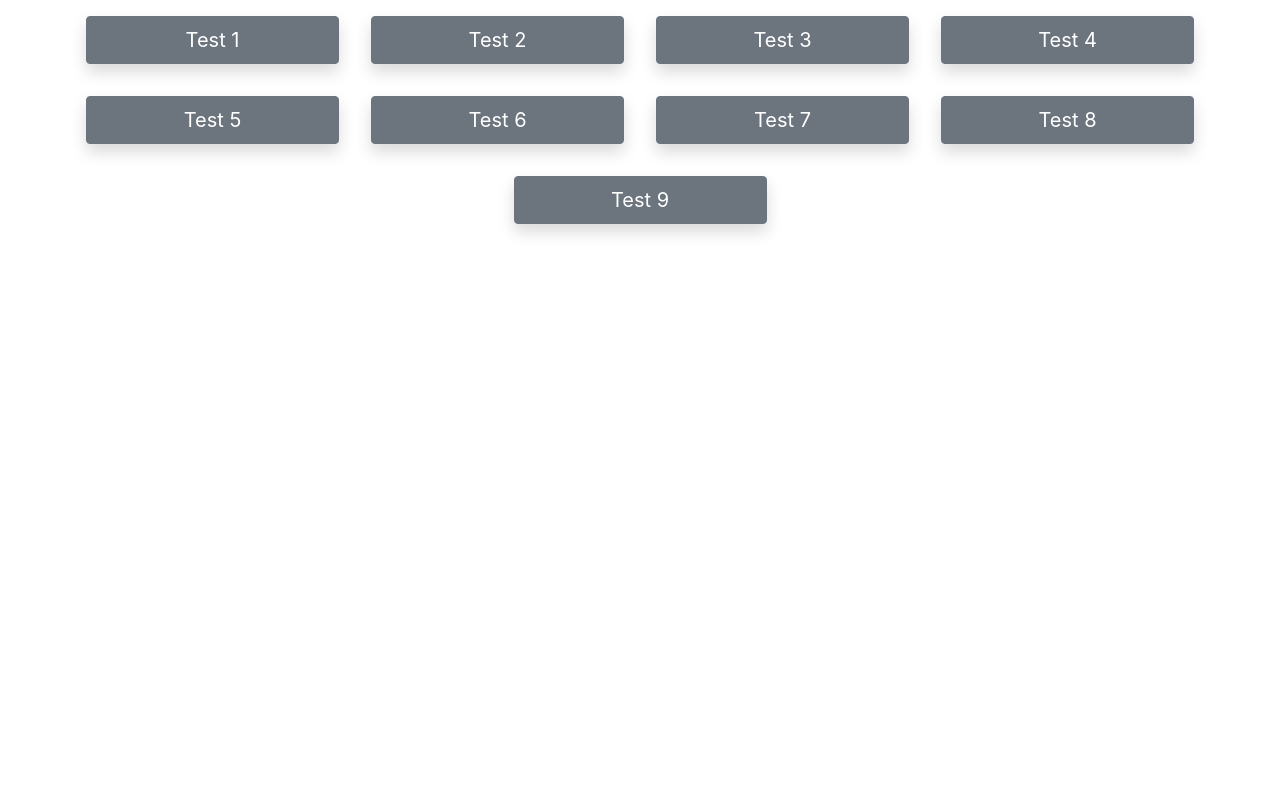
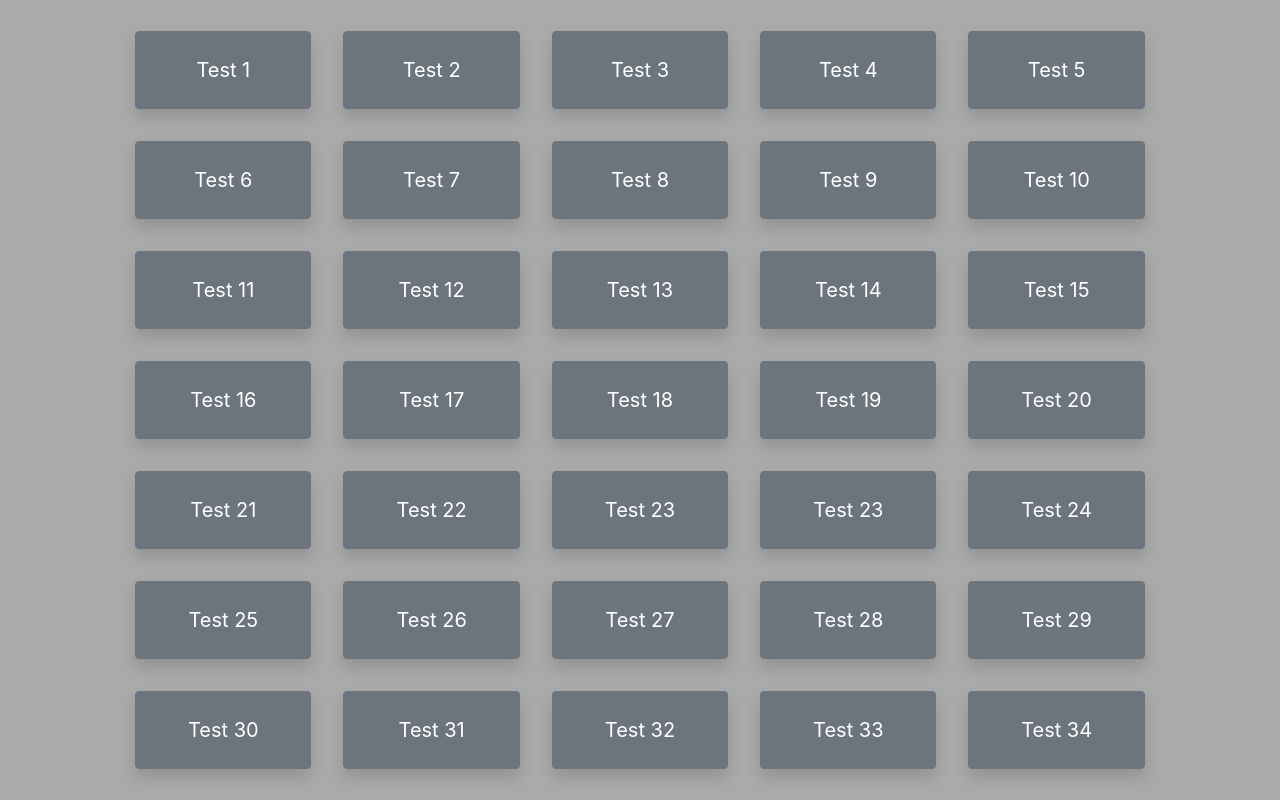
Before and after one commit to steviedc87/sound-app, a React app: page / in a window 1280 px wide. Built offline with nearby package versions, Linux system fonts and the light colour scheme.

Commit message:
adding source to remote

```diff
--- a/public/index.html
+++ b/public/index.html
@@ -1,14 +1,12 @@
 <!DOCTYPE html>
 <html lang="en">
-  <head>
+
+<head>
     <meta charset="utf-8" />
     <link rel="icon" href="%PUBLIC_URL%/favicon.ico" />
     <meta name="viewport" content="width=device-width, initial-scale=1" />
     <meta name="theme-color" content="#000000" />
-    <meta
-      name="description"
-      content="Web site created using create-react-app"
-    />
+    <meta name="description" content="Web site created using create-react-app" />
     <link rel="apple-touch-icon" href="%PUBLIC_URL%/logo192.png" />
     <!--
       manifest.json provides metadata used when your web app is installed on a
@@ -25,10 +23,11 @@
       Learn how to configure a non-root public URL by running `npm run build`.
     -->
     <title>React App</title>
-  </head>
-  <body>
+</head>
+
+<body>
     <noscript>You need to enable JavaScript to run this app.</noscript>
-    <div id="root" class="container"></div>
+    <div id="root" class="container-fluid h-100"></div>
     <!--
       This HTML file is a template.
       If you open it directly in the browser, you will see an empty page.
@@ -39,5 +38,6 @@
       To begin the development, run `npm start` or `yarn start`.
       To create a production bundle, use `npm run build` or `yarn build`.
     -->
-  </body>
+</body>
+
 </html>
--- a/src/components/App.js
+++ b/src/components/App.js
@@ -1,57 +1,186 @@
 import React from 'react';
 import './App.css';
-import { Row, Button } from 'react-bootstrap';
+import { Row } from 'react-bootstrap';
 import { Col } from 'react-bootstrap';
+import SampleButton from './SampleButton/SampleButton';
 
 const samples = [{
     id: 1,
-  title: "Test 1"
+    title: "Test 1",
+    url: 'https://s3.amazonaws.com/freecodecamp/drums/Bld_H1.mp3'
+}, {
+    id: 2,
+    title: "Test 2",
+    url: 'https://s3.amazonaws.com/freecodecamp/drums/Bld_H1.mp3'
+}, {
+    id: 3,
+    title: "Test 3",
+    url: 'https://s3.amazonaws.com/freecodecamp/drums/Bld_H1.mp3'
+}, {
+    id: 4,
+    title: "Test 4",
+    url: 'https://s3.amazonaws.com/freecodecamp/drums/Bld_H1.mp3'
     //url needed here to load the sample
+}, {
+    id: 5,
+    title: "Test 5",
+    url: 'https://s3.amazonaws.com/freecodecamp/drums/Bld_H1.mp3'
+    //url needed here to load the sample
+}, {
+    id: 6,
+    title: "Test 6",
+    url: 'https://s3.amazonaws.com/freecodecamp/drums/Bld_H1.mp3'
+    //url needed here to load the sample
+}, {
+    id: 7,
+    title: "Test 7",
+    url: 'https://s3.amazonaws.com/freecodecamp/drums/Bld_H1.mp3'
+    //url needed here to load the sample
+}, {
+    id: 8,
+    title: "Test 8",
+    url: 'https://s3.amazonaws.com/freecodecamp/drums/Bld_H1.mp3'
+    //url needed here to load the sample
+}, {
+    id: 9,
+    title: "Test 9",
+    url: 'https://s3.amazonaws.com/freecodecamp/drums/Bld_H1.mp3'
+},
+{
+    id: 10,
+    title: "Test 10",
+    url: 'https://s3.amazonaws.com/freecodecamp/drums/Bld_H1.mp3'
+    //url needed here to load the sample
+}, {
+    id: 11,
+    title: "Test 11",
+    url: 'https://s3.amazonaws.com/freecodecamp/drums/Bld_H1.mp3'
+    //url needed here to load the sample
+}, {
+    id: 12,
+    title: "Test 12",
+    url: 'https://s3.amazonaws.com/freecodecamp/drums/Bld_H1.mp3'
+}, {
+    id: 13,
+    title: "Test 13",
+    url: 'https://s3.amazonaws.com/freecodecamp/drums/Bld_H1.mp3'
+    //url needed here to load the sample
+}, {
+    id: 14,
+    title: "Test 14",
+    url: 'https://s3.amazonaws.com/freecodecamp/drums/Bld_H1.mp3'
+    //url needed here to load the sample
+}, {
+    id: 15,
+    title: "Test 15",
+    url: 'https://s3.amazonaws.com/freecodecamp/drums/Bld_H1.mp3'
+}, {
+    id: 16,
+    title: "Test 16",
+    url: 'https://s3.amazonaws.com/freecodecamp/drums/Bld_H1.mp3'
 },{
-  id: 2,
-  title: "Test 2"
+    id: 17,
+    title: "Test 17",
+    url: 'https://s3.amazonaws.com/freecodecamp/drums/Bld_H1.mp3'
+}, {
+    id: 18,
+    title: "Test 18",
+    url: 'https://s3.amazonaws.com/freecodecamp/drums/Bld_H1.mp3'
+}, {
+    id: 19,
+    title: "Test 19",
+    url: 'https://s3.amazonaws.com/freecodecamp/drums/Bld_H1.mp3'
+}, {
+    id: 20,
+    title: "Test 20",
+    url: 'https://s3.amazonaws.com/freecodecamp/drums/Bld_H1.mp3'
     //url needed here to load the sample
-},{
-  id: 3,
-  title: "Test 3"
+}, {
+    id: 21,
+    title: "Test 21",
+    url: 'https://s3.amazonaws.com/freecodecamp/drums/Bld_H1.mp3'
     //url needed here to load the sample
-},{
-  id: 4,
-  title: "Test 4"
+}, {
+    id: 22,
+    title: "Test 22",
+    url: 'https://s3.amazonaws.com/freecodecamp/drums/Bld_H1.mp3'
     //url needed here to load the sample
-},{
-  id: 5,
-  title: "Test 5"
+}, {
+    id: 23,
+    title: "Test 23",
+    url: 'https://s3.amazonaws.com/freecodecamp/drums/Bld_H1.mp3'
     //url needed here to load the sample
-},{
-  id: 6,
-  title: "Test 6"
+}, {
+    id: 23,
+    title: "Test 23",
+    url: 'https://s3.amazonaws.com/freecodecamp/drums/Bld_H1.mp3'
     //url needed here to load the sample
-},{
-  id: 7,
-  title: "Test 7"
+}, {
+    id: 24,
+    title: "Test 24",
+    url: 'https://s3.amazonaws.com/freecodecamp/drums/Bld_H1.mp3'
+},
+{
+    id: 25,
+    title: "Test 25",
+    url: 'https://s3.amazonaws.com/freecodecamp/drums/Bld_H1.mp3'
     //url needed here to load the sample
-},{
-  id: 8,
-  title: "Test 8"
+}, {
+    id: 26,
+    title: "Test 26",
+    url: 'https://s3.amazonaws.com/freecodecamp/drums/Bld_H1.mp3'
     //url needed here to load the sample
-},{
-  id:9,
-  title : "Test 9"
+}, {
+    id: 27,
+    title: "Test 27",
+    url: 'https://s3.amazonaws.com/freecodecamp/drums/Bld_H1.mp3'
+}, {
+    id: 28,
+    title: "Test 28",
+    url: 'https://s3.amazonaws.com/freecodecamp/drums/Bld_H1.mp3'
+    //url needed here to load the sample
+}, {
+    id: 29,
+    title: "Test 29",
+    url: 'https://s3.amazonaws.com/freecodecamp/drums/Bld_H1.mp3'
+    //url needed here to load the sample
+}, {
+    id: 30,
+    title: "Test 30",
+    url: 'https://s3.amazonaws.com/freecodecamp/drums/Bld_H1.mp3'
+}, {
+    id: 31,
+    title: "Test 31",
+    url: 'https://s3.amazonaws.com/freecodecamp/drums/Bld_H1.mp3'
+}, {
+    id: 32,
+    title: "Test 32",
+    url: 'https://s3.amazonaws.com/freecodecamp/drums/Bld_H1.mp3'
+    //url needed here to load the sample
+}, {
+    id: 33,
+    title: "Test 33",
+    url: 'https://s3.amazonaws.com/freecodecamp/drums/Bld_H1.mp3'
+}, {
+    id: 34,
+    title: "Test 34",
+    url: 'https://s3.amazonaws.com/freecodecamp/drums/Bld_H1.mp3'
 }]
 
-//TODO create a new component for the sample buttons, check documentation
 
 function App() {
-  return (
-      <Row className="d-flex justify-content-around">
-      {
+    return (<Row className="d-flex h-100 justify-content-start"> {
         samples.map((item, idx) => {
-          return <Col xs lg={3} className="p-3">
-            <Button className="shadow h-100 rounded" block size="lg" variant="secondary" value={item.title}>{item.title}</Button>{' '}</Col>
+            var style = "p-xs-3 p-sm-2 p-md-2 p-lg-1 p-xl-3";
+            if(idx%5==0){
+                style+=" offset-lg-1"
+            }
+            return <Col key={idx} xl={2} lg={2}
+                className= {style} >
+                <SampleButton item={item}></SampleButton>
+            </Col >
         })
-      }
-      </Row>
+    } </Row>
     );
 }
 
--- /dev/null
+++ b/src/components/SampleButton/SampleButton.css
@@ -0,0 +1,7 @@
+/*
+ * SampleButton css File
+*/
+
+.SampleButton {
+    /* propertys here */
+}
--- /dev/null
+++ b/src/components/SampleButton/SampleButton.js
@@ -0,0 +1,42 @@
+import React, { Component } from 'react';
+import './SampleButton.css';
+import { Button } from 'react-bootstrap';
+
+class SampleButton extends Component {
+  constructor(props) {
+    super(props);
+    this.audioHandler = React.createRef();
+    this.onDrumPadClicked = this.onDrumPadClicked.bind(this);
+  }
+
+  onDrumPadClicked() {
+    console.log("Clicked button", this.props.item.title);
+    const audioElm = this.audioHandler.current;
+    audioElm.currentTime = 0;
+    audioElm.play();
+  }
+  // componentWillMount(){}
+  // componentDidMount(){}
+  // componentWillUnmount(){}
+
+  // componentWillReceiveProps(){}
+  // shouldComponentUpdate(){}
+  // componentWillUpdate(){}
+  componentDidUpdate(){
+    this.audioHandler.current.volume = 100;
+  }
+
+  render() {
+    const padItem = this.props.item;
+    return (
+      <Button className="shadow h-100 rounded"
+        block size="lg"
+        variant="secondary"
+        value={padItem.title} onClick={this.onDrumPadClicked}>
+        <audio className="clip" id={padItem.keyTrigger} src={padItem.url} ref={this.audioHandler} />
+        {padItem.title} </Button>
+    );
+  }
+}
+
+export default SampleButton;
--- /dev/null
+++ b/src/components/SampleButton/index.js
@@ -0,0 +1 @@
+export { default } from './SampleButton.js';
--- a/src/index.css
+++ b/src/index.css
@@ -1,13 +1,18 @@
+html,body{
+    height: 100%;
+}
+
 body {
-  margin: 0;
-  font-family: -apple-system, BlinkMacSystemFont, 'Segoe UI', 'Roboto', 'Oxygen',
-    'Ubuntu', 'Cantarell', 'Fira Sans', 'Droid Sans', 'Helvetica Neue',
-    sans-serif;
-  -webkit-font-smoothing: antialiased;
-  -moz-osx-font-smoothing: grayscale;
+    margin: 0;
+    padding: 15px;
+    font: normal normal normal 1rem/1.6 Nunito Sans, Helvetica, Arial, sans-serif;
+    color: #aaa;
+    background-color: #aaa;
+    font-family: -apple-system, BlinkMacSystemFont, 'Segoe UI', 'Roboto', 'Oxygen', 'Ubuntu', 'Cantarell', 'Fira Sans', 'Droid Sans', 'Helvetica Neue', sans-serif;
+    -webkit-font-smoothing: antialiased;
+    -moz-osx-font-smoothing: grayscale;
 }
 
 code {
-  font-family: source-code-pro, Menlo, Monaco, Consolas, 'Courier New',
-    monospace;
+    font-family: source-code-pro, Menlo, Monaco, Consolas, 'Courier New', monospace;
 }
--- a/src/index.js
+++ b/src/index.js
@@ -1,11 +1,11 @@
 import React from 'react';
 import ReactDOM from 'react-dom';
+import 'bootstrap/dist/css/bootstrap.min.css';
 import './index.css';
 import App from './components/App';
-import 'bootstrap/dist/css/bootstrap.min.css';
 import * as serviceWorker from './serviceWorker';
 
-ReactDOM.render(<App />, document.getElementById('root'));
+ReactDOM.render( < App / > , document.getElementById('root'));
 
 // If you want your app to work offline and load faster, you can change
 // unregister() to register() below. Note this comes with some pitfalls.
```
Also changed, not shown: 2 other files. Lines whose indentation alone changed are shown as unchanged.
